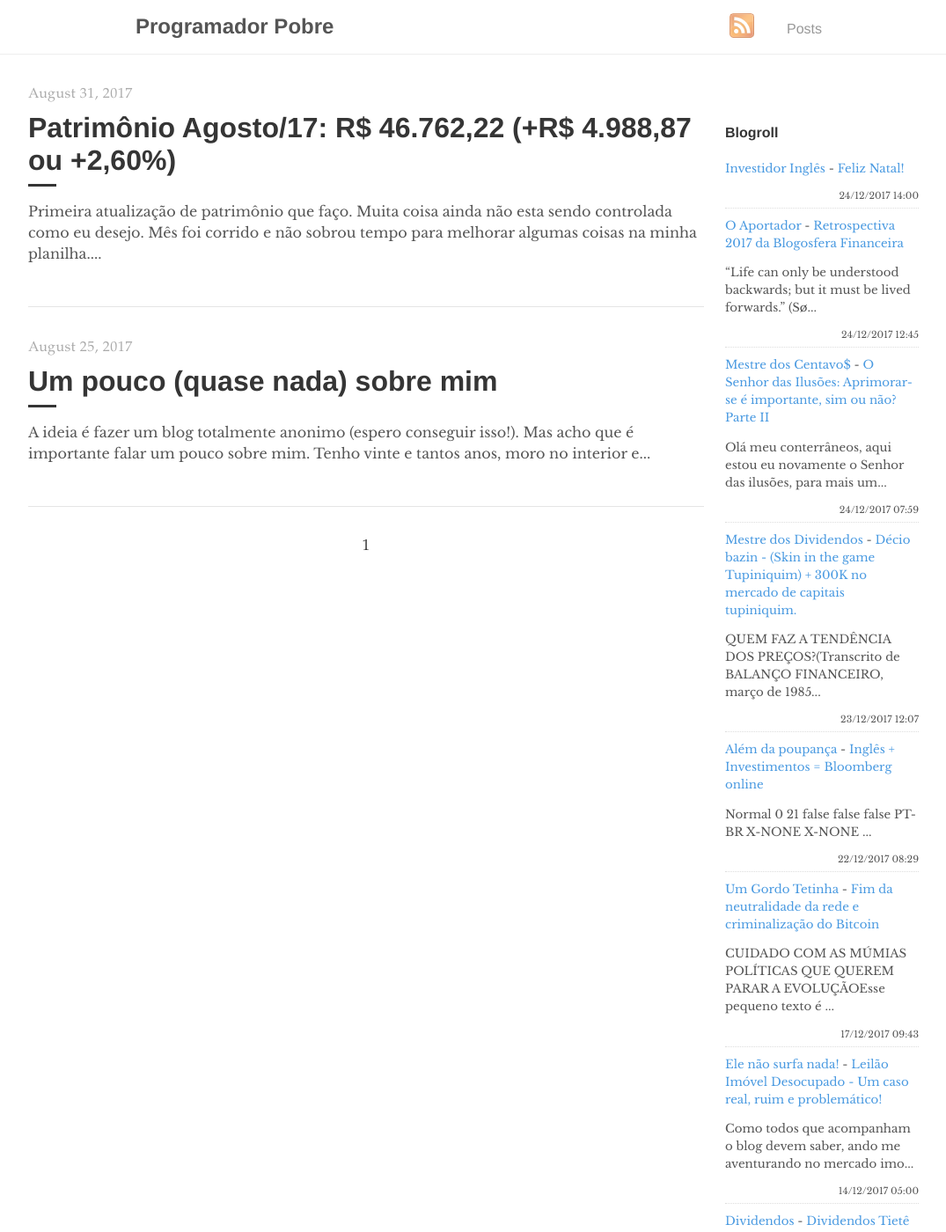
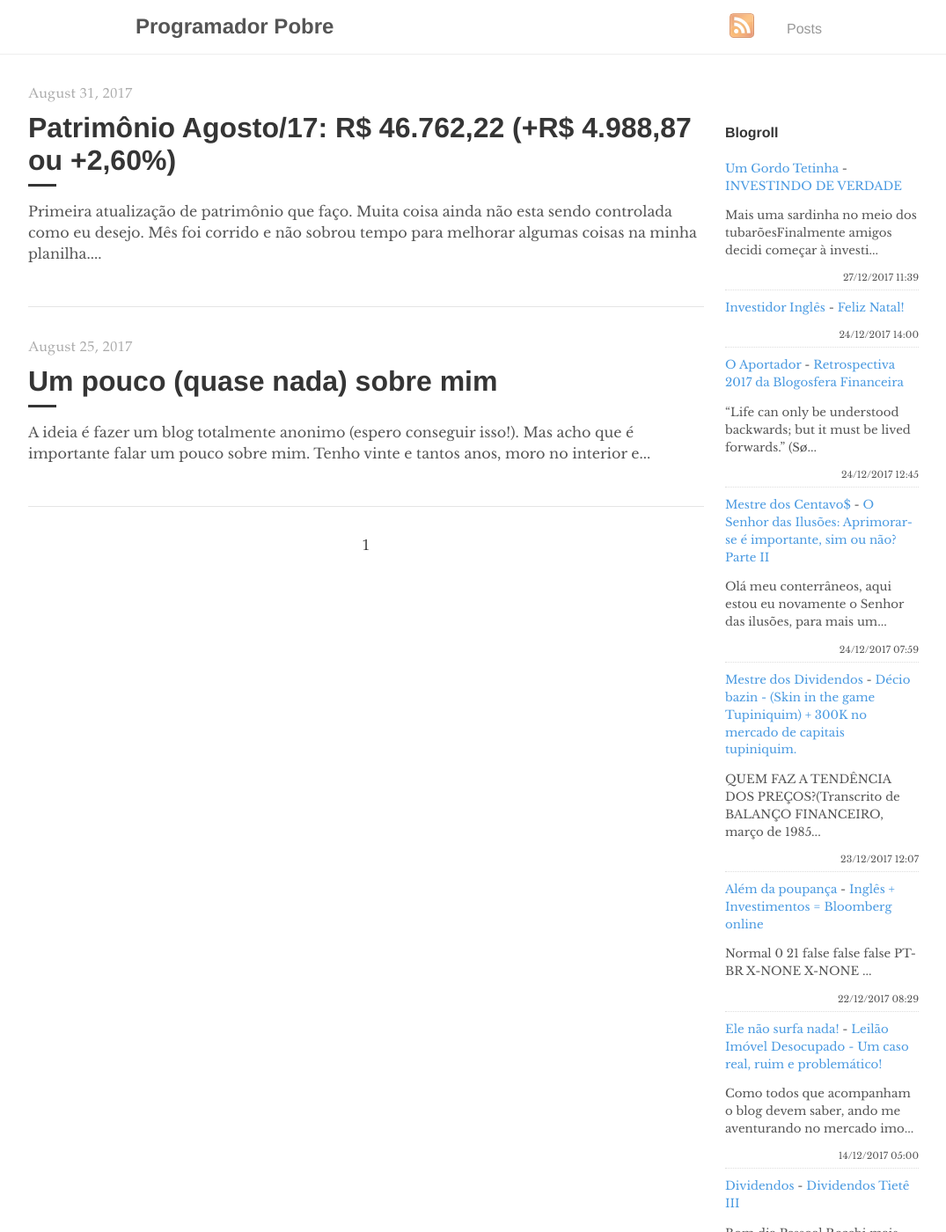
Before and after one commit to programadorpobre/programadorpobre.github.io, a Jekyll site: the page built from index.html, in a window 1280 px wide and 1400 px high. Shown: the whole window at 88% size, without its empty margins (96-1171 px from the left). Built offline with Jekyll 4.4.1, drawn with Linux system fonts in a browser that asks for light colours; the list of posts is cut into pages by our own code; comment, search, counter and statistics services are not loaded.

Commit message:
[ci skip] travis #144

```diff
--- a/_includes/feed-entries.html
+++ b/_includes/feed-entries.html
@@ -1,3 +1,8 @@
+<div class="feed-entry">
+    <a class="feed-entry-site-name" href="http://gordotetinha.blogspot.com/">Um Gordo Tetinha</a> - <a class="feed-entry-title" href="http://gordotetinha.blogspot.com/2017/12/investindo-de-verdade.html">INVESTINDO DE VERDADE</a>
+    <p class="feed-entry-summary">Mais uma sardinha no meio dos tubarõesFinalmente amigos decidi começar à investi...</p>
+    <time datetime="2017-12-27T11:39:00.001-02:00">27/12/2017 11:39</time>
+</div>
 <div class="feed-entry">
     <a class="feed-entry-site-name" href="http://www.investidoringles.com/">Investidor Inglês</a> - <a class="feed-entry-title" href="http://www.investidoringles.com/2017/12/feliz-natal-a-todos.html">Feliz Natal!</a>
     <p class="feed-entry-summary"></p>
@@ -24,11 +29,6 @@
     <time datetime="2017-12-22T08:29:00.001-02:00">22/12/2017 08:29</time>
 </div>
 <div class="feed-entry">
-    <a class="feed-entry-site-name" href="http://gordotetinha.blogspot.com/">Um Gordo Tetinha</a> - <a class="feed-entry-title" href="http://gordotetinha.blogspot.com/2017/12/fim-da-neutralidade-da-rede-e.html">Fim da neutralidade da rede e criminalização do Bitcoin</a>
-    <p class="feed-entry-summary">CUIDADO COM AS MÚMIAS POLÍTICAS QUE QUEREM PARAR A EVOLUÇÃOEsse pequeno texto é ...</p>
-    <time datetime="2017-12-17T09:43:00.001-02:00">17/12/2017 09:43</time>
-</div>
-<div class="feed-entry">
     <a class="feed-entry-site-name" href="http://elenaosurfanada.blogspot.com/">Ele não surfa nada!</a> - <a class="feed-entry-title" href="http://elenaosurfanada.blogspot.com/2017/12/leilao-imovel-desocupado-um-caso-real.html">Leilão Imóvel Desocupado - Um caso real, ruim e problemático!</a>
     <p class="feed-entry-summary">Como todos que acompanham o blog devem saber, ando me aventurando no mercado imo...</p>
     <time datetime="2017-12-14T05:00:00.000-02:00">14/12/2017 05:00</time>
```
